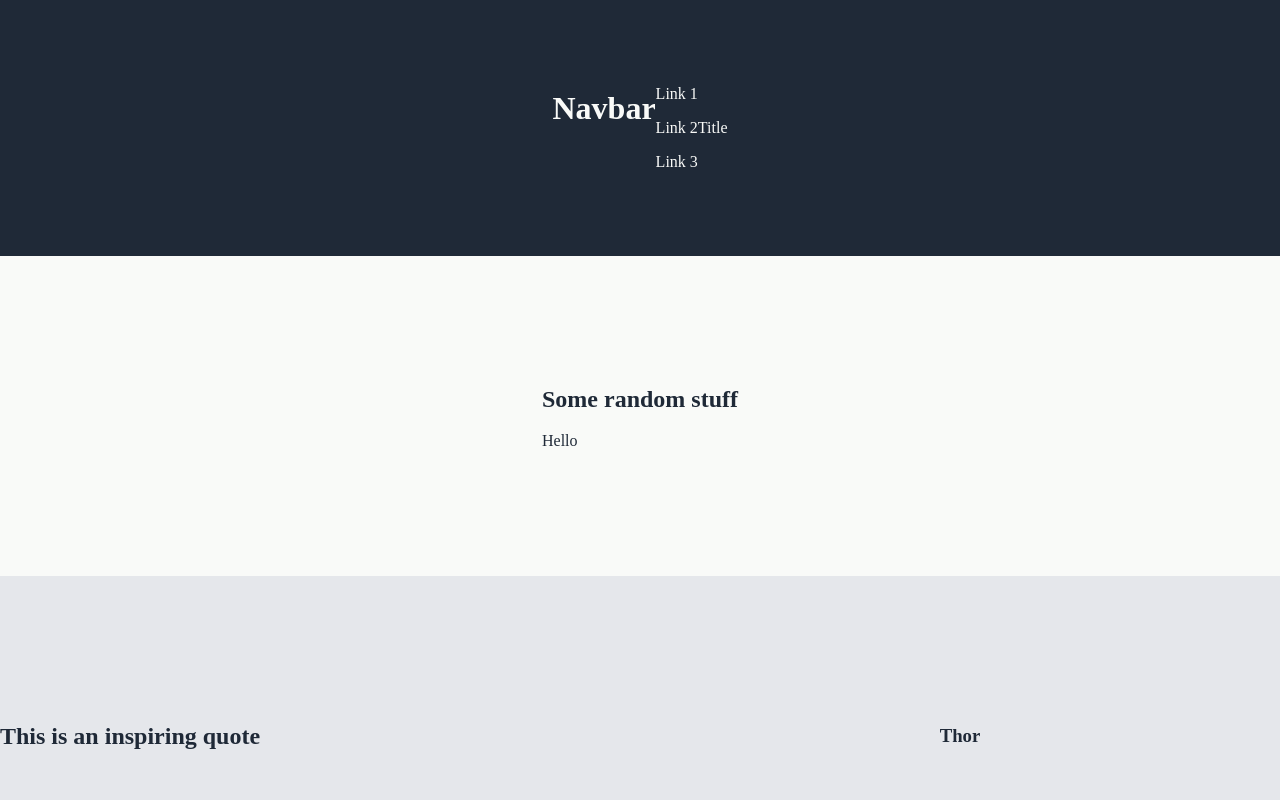
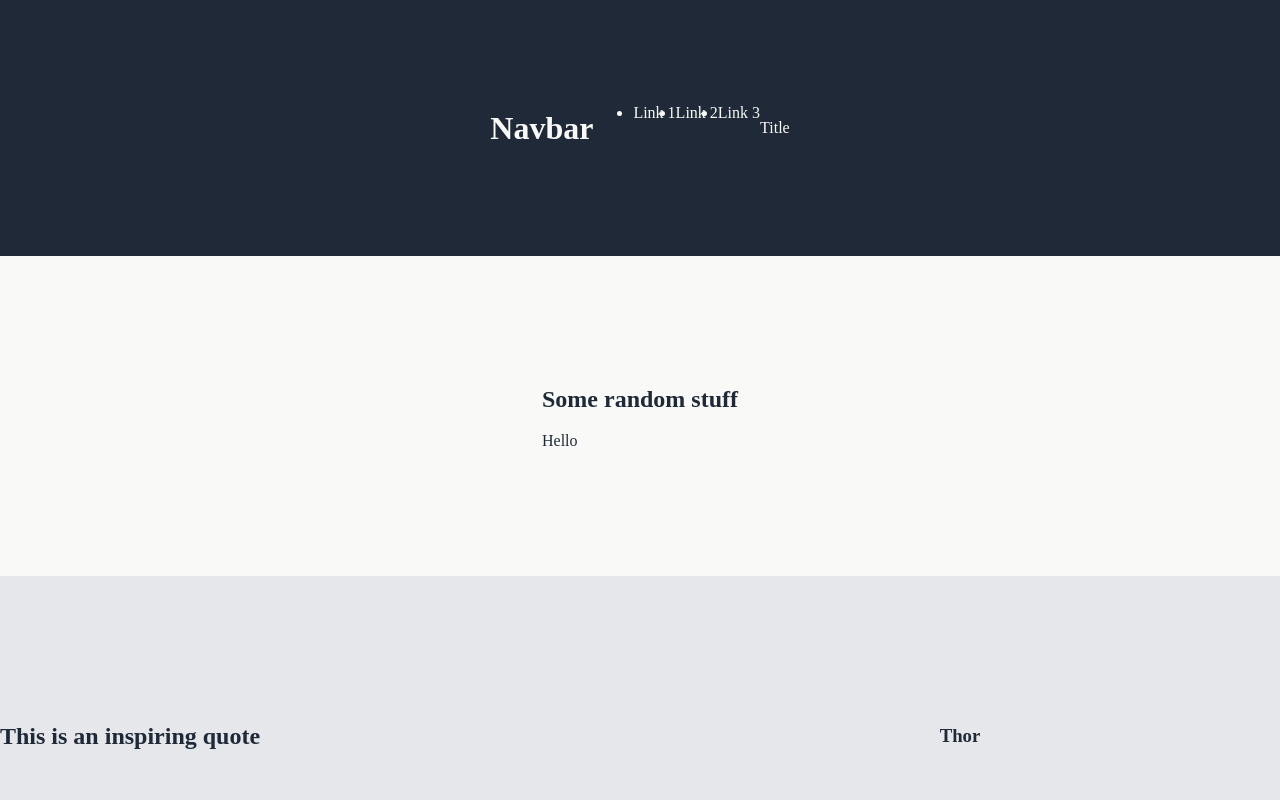
Before and after one commit to asvirts/top-landing-page, a plain HTML site: page index.html in a window 1280 px wide. Shown: the top 800 px of the page. Drawn offline with Linux system fonts and the light colour scheme.

Commit message:
getting there

```diff
--- a/index.html
+++ b/index.html
@@ -15,13 +15,15 @@
 <body>
 
     <header class="header">
-        <div class="container navbar">
-            <h1>Navbar</h1>
+        <div class="navbar">
             <div class="container">
-                <div class="links">
-                    <p>Link 1</p>
-                    <p>Link 2</p>
-                    <p>Link 3</p>
+                <h1>Navbar</h1>
+                <div class="container">
+                    <ul class="links">
+                        <li>Link 1</li>
+                        <li>Link 2</li>
+                        <li>Link 3</li>
+                    </ul>
                 </div>
             </div>
         </div>
--- a/styles.css
+++ b/styles.css
@@ -16,7 +16,7 @@ body {
 }
 
 .links {
-justify-content: baseline;
+
 }
 
 .top-content {
@@ -33,6 +33,10 @@ justify-content: baseline;
     align-items: center;
 
     height: 16em;
+}
+
+ul {
+    display: flex;
 }
 
 
```
